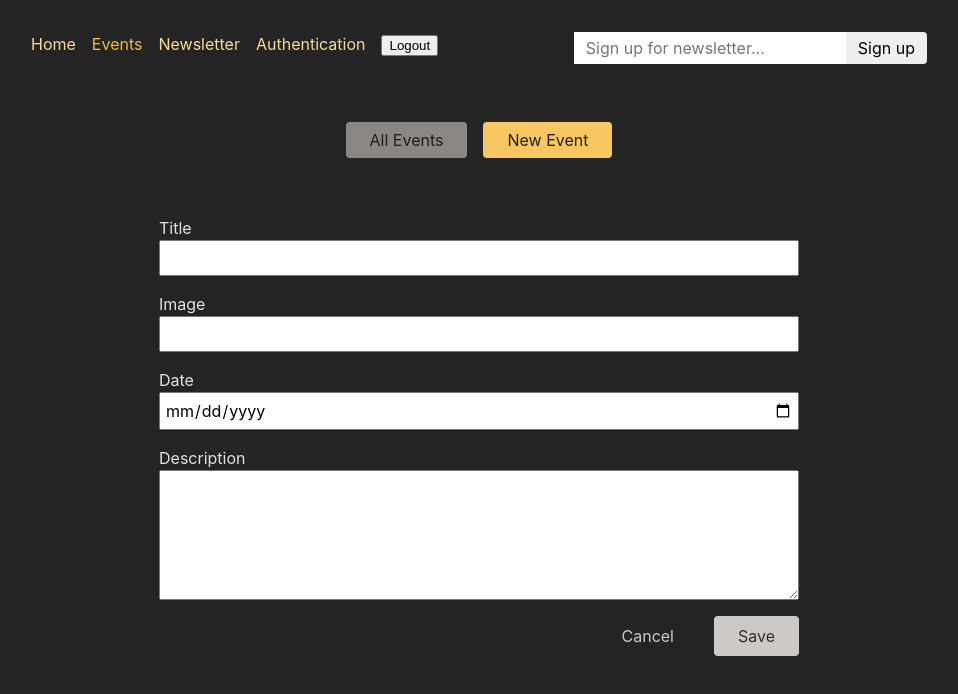
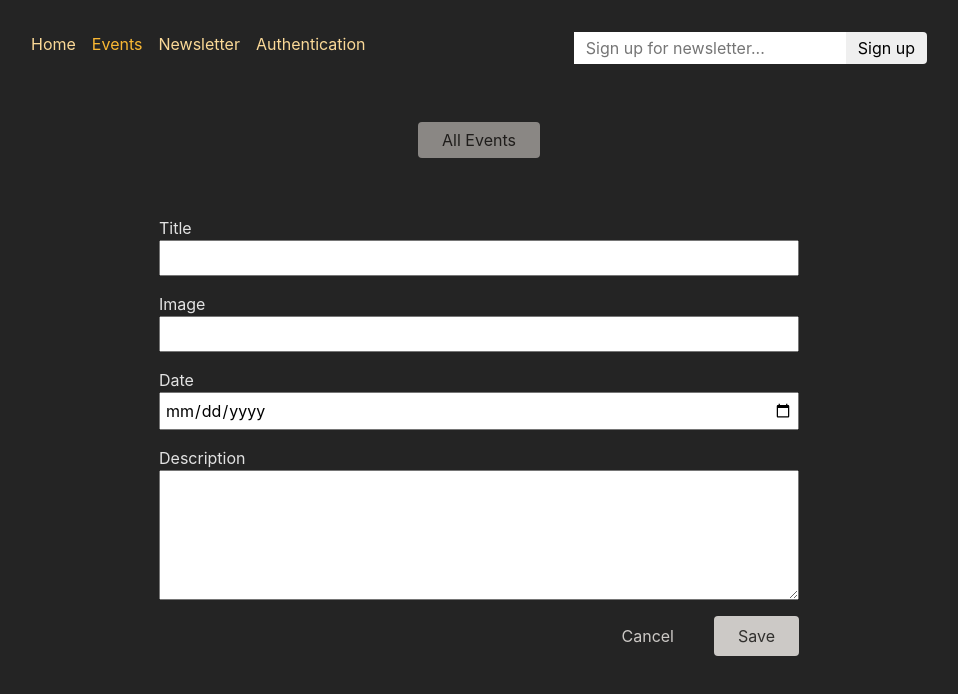
Before and after one commit to Joulence/react-course-learning-app-9, a React (Create React App) app in the folder frontend/: page /events/new in a window 1280 px wide. Shown: the top 694 px of the page, without its empty margins (161-1119 px from the left). Built offline with nearby package versions, Linux system fonts and the light colour scheme.

Commit message:
Updating the UI Based on Auth Status

```diff
--- a/frontend/src/App.js
+++ b/frontend/src/App.js
@@ -15,12 +15,15 @@
 import NewsletterPage, { action as newsletterAction } from './pages/Newsletter';
 import AuthenticationPage, { action as authAction } from './pages/Authentication';
 import { action as logoutAction } from './pages/Logout';
+import { tokenLoader } from './util/auth';
 
 const router = createBrowserRouter([
   {
     path: '/',
     element: <RootLayout />,
     errorElement: <ErrorPage />,
+    id: 'root',
+    loader: tokenLoader,
     children: [
       { index: true, element: <HomePage /> },
       {
--- a/frontend/src/components/EventItem.js
+++ b/frontend/src/components/EventItem.js
@@ -1,8 +1,10 @@
-import { Link, useSubmit } from 'react-router-dom';
+import { Link, useRouteLoaderData, useSubmit } from 'react-router-dom';
 
 import classes from './EventItem.module.css';
 
 function EventItem({ event }) {
+  const token = useRouteLoaderData('root');
+
   const submit = useSubmit();
 
   function startDeleteHandler() {
@@ -19,10 +21,12 @@
       <h1>{event.title}</h1>
       <time>{event.date}</time>
       <p>{event.description}</p>
-      <menu className={classes.actions}>
-        <Link to="edit">Edit</Link>
-        <button onClick={startDeleteHandler}>Delete</button>
-      </menu>
+      {token && (
+        <menu className={classes.actions}>
+          <Link to="edit">Edit</Link>
+          <button onClick={startDeleteHandler}>Delete</button>
+        </menu>
+      )}
     </article>
   );
 }
--- a/frontend/src/components/EventsNavigation.js
+++ b/frontend/src/components/EventsNavigation.js
@@ -1,8 +1,10 @@
-import { NavLink } from 'react-router-dom';
+import { NavLink, useRouteLoaderData } from 'react-router-dom';
 
 import classes from './EventsNavigation.module.css';
 
 function EventsNavigation() {
+  const token = useRouteLoaderData('root');
+
   return (
     <header className={classes.header}>
       <nav>
@@ -18,6 +20,7 @@
               All Events
             </NavLink>
           </li>
+          {token && (
             <li>
               <NavLink
                 to="/events/new"
@@ -28,6 +31,7 @@
                 New Event
               </NavLink>
             </li>
+          )}
         </ul>
       </nav>
     </header>
--- a/frontend/src/components/MainNavigation.js
+++ b/frontend/src/components/MainNavigation.js
@@ -1,9 +1,11 @@
-import { Form, NavLink } from 'react-router-dom';
+import { Form, NavLink, useRouteLoaderData } from 'react-router-dom';
 
 import classes from './MainNavigation.module.css';
 import NewsletterSignup from './NewsletterSignup';
 
 function MainNavigation() {
+  const token = useRouteLoaderData('root');
+
   return (
     <header className={classes.header}>
       <nav>
@@ -39,6 +41,7 @@
               Newsletter
             </NavLink>
           </li>
+          {!token && (
             <li>
               <NavLink
                 to="/auth?mode=login"
@@ -49,11 +52,14 @@
                 Authentication
               </NavLink>
             </li>
+          )}
+          {token && (
             <li>
               <Form action="/logout" method='POST'>
                 <button>Logout</button>
               </Form>
             </li>
+          )}
         </ul>
       </nav>
       <NewsletterSignup />
--- a/frontend/src/util/auth.js
+++ b/frontend/src/util/auth.js
@@ -2,3 +2,7 @@
   const token = localStorage.getItem('token');
   return token;
 }
+
+export function tokenLoader() {
+  return getAuthToken();
+}
```
Lines whose indentation alone changed are shown as unchanged.
